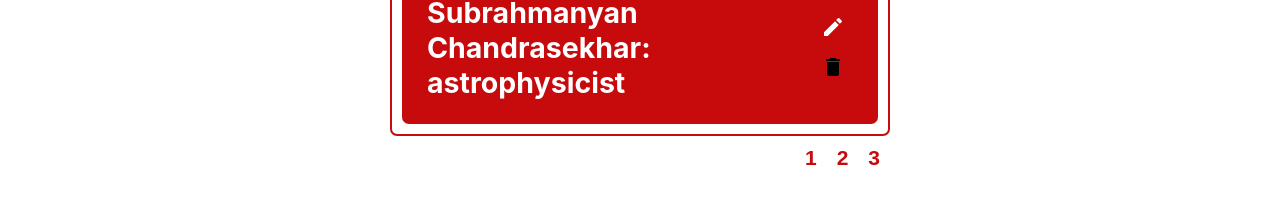
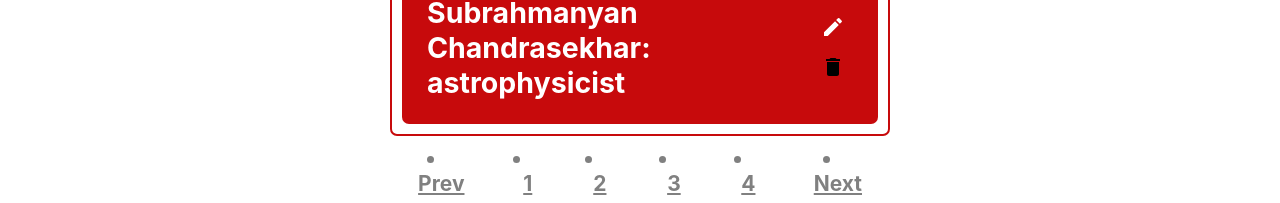
Before and after one commit to Jazzamat/THY, a React (Create React App) app in the folder fe/app/: page / in a window 1280 px wide. Shown: the part 962-1165 px from the top of the page. Before the commit the page ends 1142 px from the top, so only its background shows below. Built offline with nearby package versions, Linux system fonts and the light colour scheme.

Commit message:
implemented pagination

```diff
--- a/fe/app/src/App.css
+++ b/fe/app/src/App.css
@@ -31,6 +31,7 @@
 
 .PageSelect {
 	display:flex;
+	flex-direction:row;
 	justify-content:right;
 	padding: 10px 0px;
 }
@@ -39,12 +40,16 @@
 .PageButton {
 	padding: 0px 5px;
 	background-color:transparent;
-	color: #c70a0c;
+	color: grey;
 	font-size: 16;
 	border:none;
 	margin: 0px 5px;
 	font-weight: bold;
 	font-size: calc(5px + 2vmin);
+}
+
+.PageButton:current{
+	color: #c70a0c;
 }
 
 .Todo {
--- a/fe/app/src/App.js
+++ b/fe/app/src/App.js
@@ -1,6 +1,5 @@
 import {IconButton} from '@mui/material';
 import './App.css';
-import PageSelect from './PageSelect';
 import SearchBar from './SearchBar';
 import TodoList from './TodoList';
 import AddIcon from '@mui/icons-material/Add';
@@ -17,7 +16,23 @@ function App() {
 		'File for a divorce',
 		'I forgot to remind myself that I need to make a reminder',
 		'Subrahmanyan Chandrasekhar: astrophysicist',
+		'Water the plants',
+		'Reply to emails from last week',
+		'Plan the vacation itinerary',
+		'Pick up dry cleaning',
+		'Order groceries online',
+		'Schedule a meeting with the accountant',
+		'Meditate for 10 minutes',
+		'Call mom and check in',
+		'Look into investing in that new startup',
+		'Cancel gym membership (never went anyway)',
+		'Fix the leaky faucet',
+		'Watch that new documentary everyone is talking about',
+		'Buy a birthday gift for Sarah',
+		'Check the weather for the weekend hike',
+		'Start learning Spanish (again)',
 	];
+
 
 	const [creating, setCreating] = useState(false);
 	const [search, setSearch] = useState("");
@@ -53,7 +68,6 @@ function App() {
 
 	return (
 		<div className="App">
-
 			<header className="App-header">
 				<img src={"t.png"} className="App-logo" alt="logo" />
 				{creating && (
@@ -67,9 +81,6 @@ function App() {
 						</IconButton>
 					</div>
 					<TodoList todos={searchResults}/>
-					<div className="LowerBar">
-						<PageSelect/>
-					</div>
 				</div>
 			</header>
 		</div>
--- a/fe/app/src/TodoList.js
+++ b/fe/app/src/TodoList.js
@@ -4,14 +4,72 @@ import Todo from './Todo.js'
 
 function TodoList({todos}) {
 
+
+
+	const [currentPage, setCurrentPage] = useState(1);
+	const todosPerPage = 5;
+
+	const lastIndexOfPage = currentPage * todosPerPage;
+	const firstIndexOfPage = lastIndexOfPage - todosPerPage;
+
+
+
+
 	const listedItems = todos.map(content =>
 		<Todo content={content}></Todo>
 	);
 
+
+	const paginatedlistedItems = listedItems.slice(firstIndexOfPage, lastIndexOfPage)
+
+
+	const numberOfPages = Math.ceil(todos.length/ todosPerPage);
+
+	const numbers = [...Array(numberOfPages + 1).keys()].slice(1)
+
+	function nextPage() {
+		if(currentPage !== numberOfPages) {
+			setCurrentPage(currentPage + 1)
+		}
+	}
+
+	function previousPage() {
+		if(currentPage !== 1) {
+			setCurrentPage(currentPage - 1)
+		}
+	}
+
+	function changeCurrentPage(n) {
+		setCurrentPage(n);
+	}
+
 	return (
+		<div>
 		<div className="TodoList">
-			{listedItems}
+			{paginatedlistedItems}
 		</div>
+		<div className="LowerBar">
+		<nav>
+				<u1 className="PageSelect">
+					<li className="PageButton">
+						<a href='#' className='PageButton'
+							onClick={previousPage}>Prev</a>
+					</li>
+					{
+						numbers.map((n,i) => (
+							<li className={`PageButton ${currentPage === n ? 'current': ''}`} key={i}>
+								<a href='#' className='PageButton' onClick={() => changeCurrentPage(n)} >{n}</a>
+							</li>
+						))
+					}
+					<li className='PageButton'>
+					<a href='#' className='PageButton'
+					onClick={nextPage}>Next</a>
+					</li>
+				</u1>
+			</nav>
+			</div>
+</div>
 	);
 }
 
```
